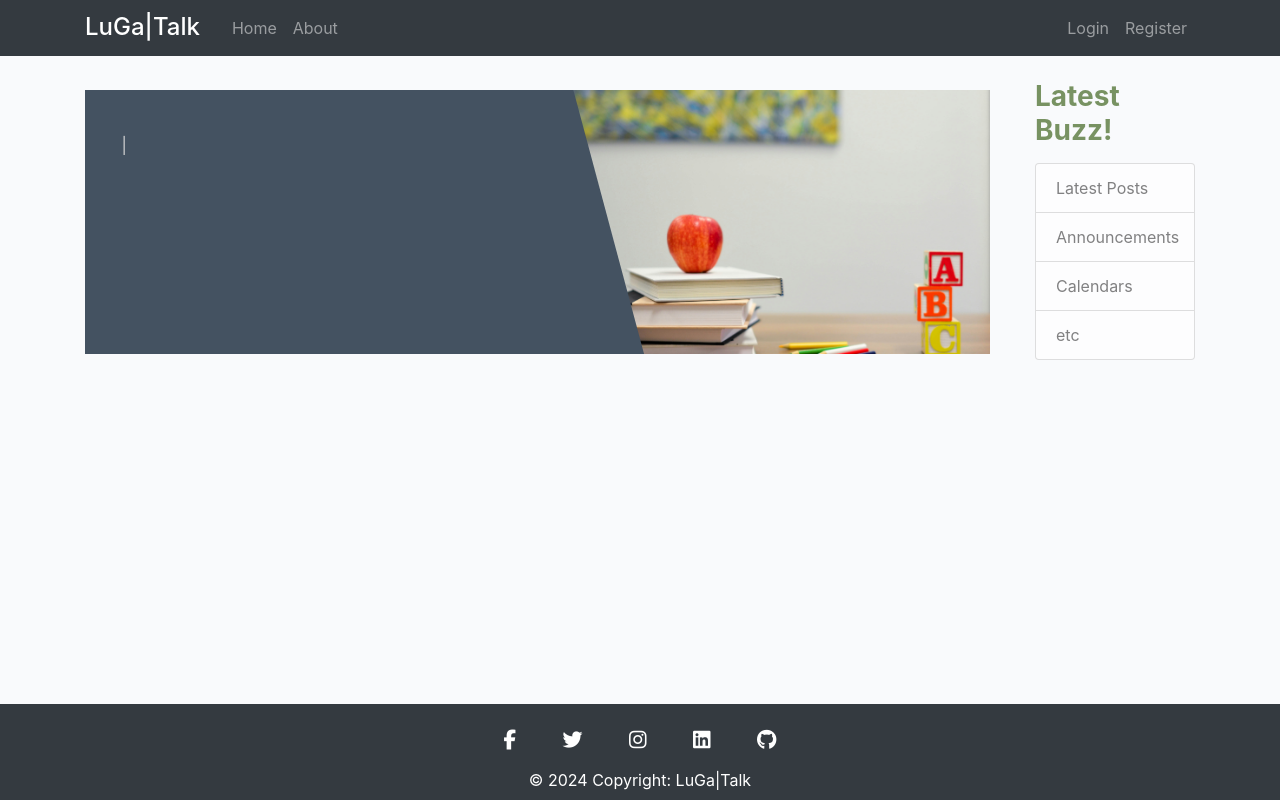
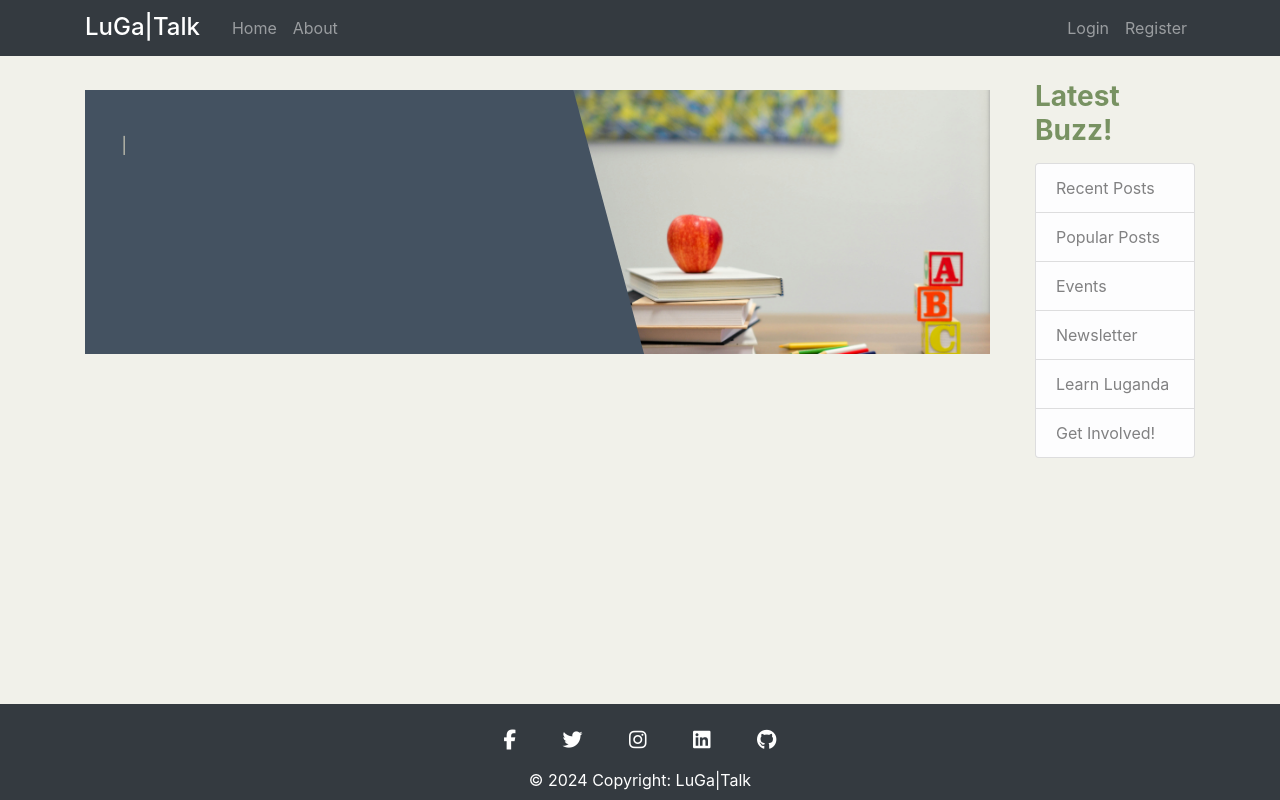
Before and after one commit to Edgarkimbugwe/luga-talk, a Django app: template luga/templates/luga/blogpost_detail.html in a window 1280 px wide. Run offline with Django 4.2, Linux system fonts and the light colour scheme; the template is opened without the code that fills it, so the values that code supplies are empty; some libraries are stand-ins or nearby versions.

Commit message:
improved the stylyng of the page by adjusting css file, replaced the ul element with a div and applied the content into into and added extracontent to be links to have the blog interact with outside content

```diff
--- a/luga/templates/luga/index.html
+++ b/luga/templates/luga/index.html
@@ -18,7 +18,7 @@
                                     <p class="author">Author: {{ blogpost.author }}</p>
                                 </div>
                             </div>
-                            <a href="{% url 'blogpost_detail' blogpost.slug %}" class="post-link">
+                            <a href="{% url 'blogpost_detail' blogpost.slug %}" class="blogpost-link">
                                 <h2 class="card-title">{{ blogpost.title }}</h2>
                             </a>
                             <p class="card-text">{{ blogpost.excerpt }}</p>
--- a/static/css/style.css
+++ b/static/css/style.css
@@ -1,6 +1,4 @@
-body {
-    background-color: #F9FAFC;
-}
+
 
 .custom-padding-top {
     padding-top: 5rem;
@@ -37,7 +35,7 @@ body {
 }
 
 .main-bg {
-    background-color: #F9FAFC;
+    background-color: #F1F1EA;
 }
 
 .card {
@@ -109,7 +107,7 @@ body {
 
 .blogpost-link:hover,
 .blogpage-link {
-    color: #E84610;
+    color: #789262;
 }
 
 .blogpost-title {
@@ -119,7 +117,7 @@ body {
 
 .blogpost-subtitle {
     margin-left: 5%;
-    color: lightgray;
+    color: #CBC8B6;
 }
 
 .btn-signup,
--- a/templates/base.html
+++ b/templates/base.html
@@ -58,12 +58,14 @@
         <div class="content-section">
           <h3 class="sidebar-title">Latest Buzz!</h3>
           <p class='text-muted'>
-            <ul class="list-group">
-              <li class="list-group-item list-group-item-light">Latest Posts</li>
-              <li class="list-group-item list-group-item-light">Announcements</li>
-              <li class="list-group-item list-group-item-light">Calendars</li>
-              <li class="list-group-item list-group-item-light">etc</li>
-            </ul>
+            <div class="list-group">
+              <a href="#" class="list-group-item list-group-item-light">Recent Posts</a>
+              <a href="#" class="list-group-item list-group-item-light">Popular Posts</a>
+              <a href="#" class="list-group-item list-group-item-light">Events</a>
+              <a href="#" class="list-group-item list-group-item-light">Newsletter</a>
+              <a href="#" class="list-group-item list-group-item-light">Learn Luganda</a>
+              <a href="#" class="list-group-item list-group-item-light">Get Involved!</a>
+            </div>
           </p>
         </div>
       </div>
```
